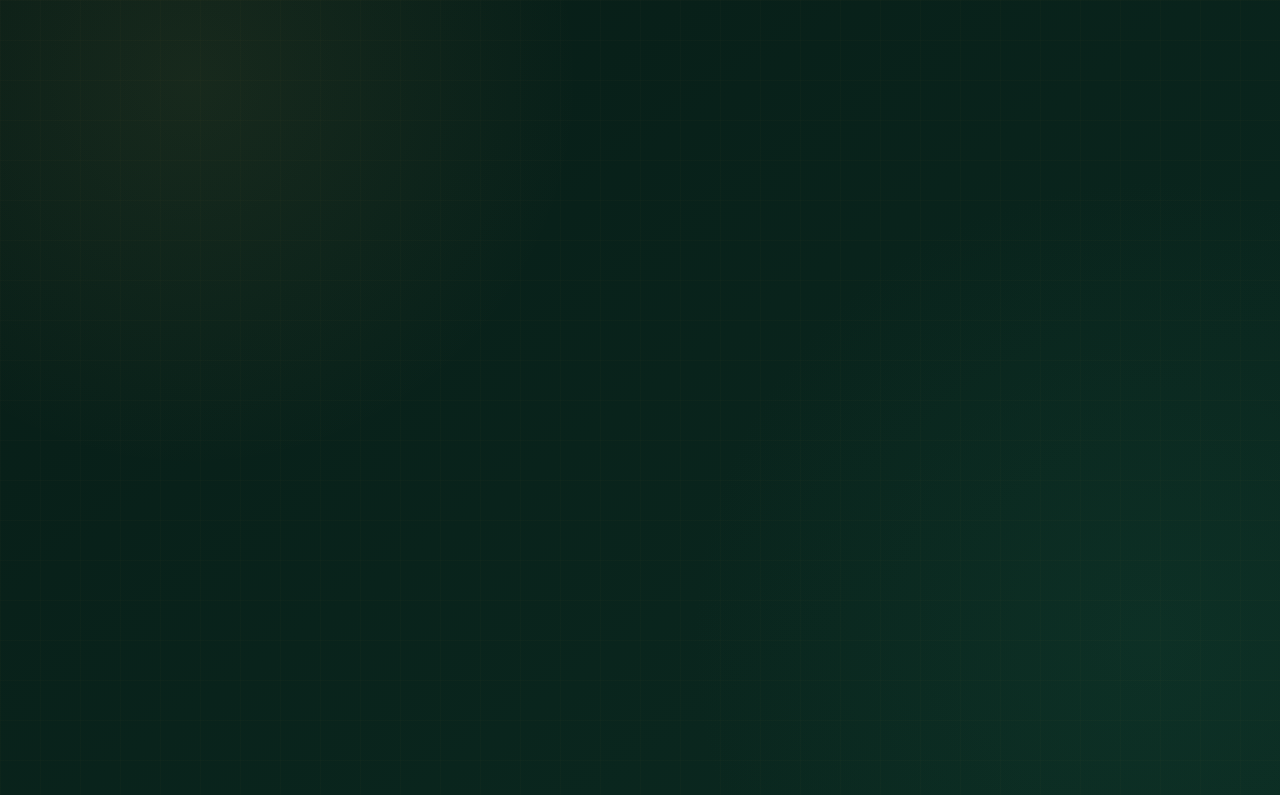
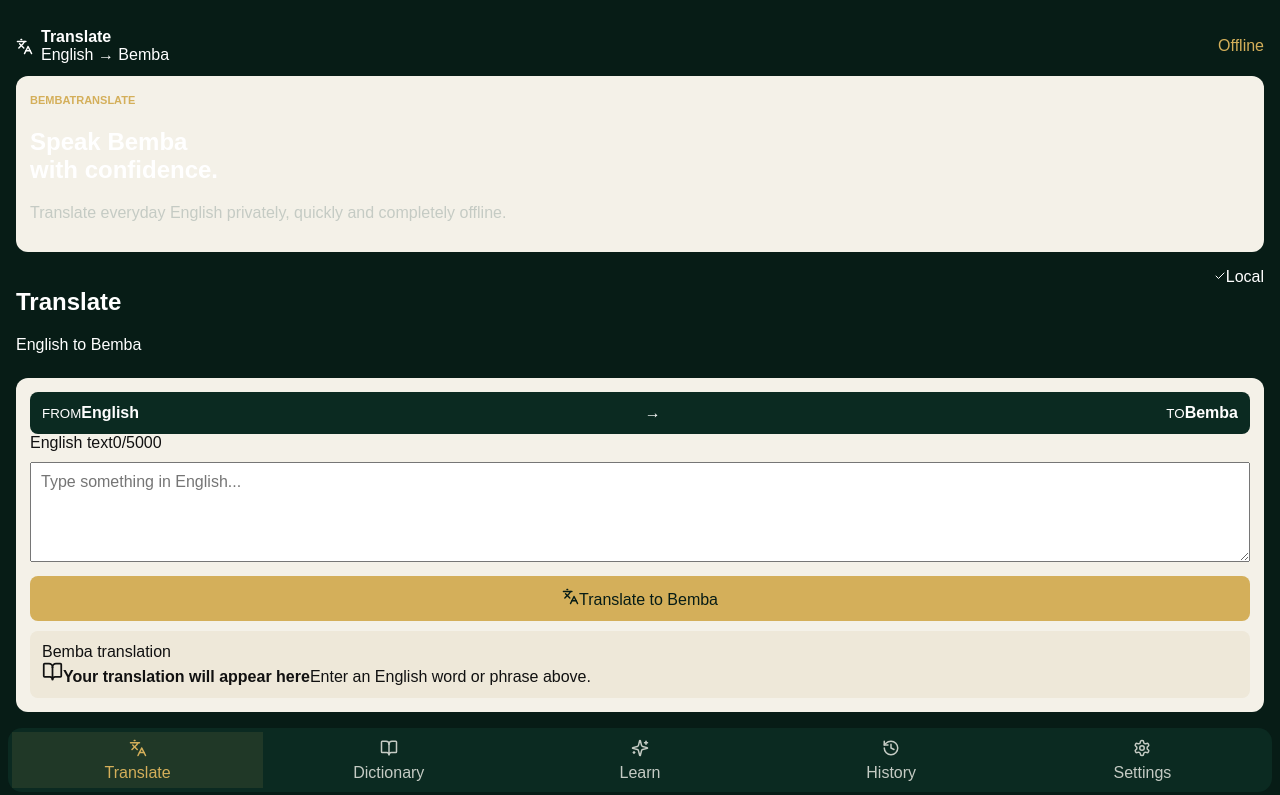
Before and after one commit to mwanikukala-rgb/BembaTranslate.., a React (Vite) app: page / in a window 1280 px wide. Shown: the top 795 px of the page. Built offline with nearby package versions, Linux system fonts and the light colour scheme.

Commit message:
Refactor global CSS styles and remove unused variables

```diff
--- a/src/styles/global.css
+++ b/src/styles/global.css
@@ -1,380 +1,325 @@
-/* =========================================================
-   BEMBATRANSLATE
-   STABLE PROFESSIONAL MOBILE UI
-   Dark Green • Gold • Cream
-   ========================================================= */
-
-*,
-*::before,
-*::after {
+* {
   box-sizing: border-box;
-  margin: 0;
-  padding: 0;
 }
 
 html,
 body,
 #root {
   width: 100%;
-  height: 100%;
   min-height: 100%;
-}
-
-:root {
-  --green-950: #071c16;
-  --green-900: #0b2a21;
-  --green-850: #0e3429;
-  --green-800: #123d30;
-  --green-700: #18513e;
-
-  --gold: #d4af5a;
-  --gold-light: #ead28b;
-
-  --cream: #f5f0e4;
-  --cream-soft: #eee8d9;
-  --surface: #f4f1e8;
-  --surface-soft: #ebe7dc;
-
-  --text: #111111;
-  --text-soft: #3f4742;
-  --muted-dark: #59615c;
-
-  --on-dark: #f7f4eb;
-  --on-dark-soft: #c5cbc4;
-
-  --line: rgba(212, 175, 90, 0.22);
-  --line-soft: rgba(17, 17, 17, 0.10);
-  --line-dark: rgba(255, 255, 255, 0.10);
-
-  --card: #f4f1e8;
-  --card-light: #ebe7dc;
-
-  --radius: 14px;
-
-  --shadow: 0 8px 24px rgba(0, 0, 0, 0.14);
-}
-
-/* =========================================================
-   BASE
-   ========================================================= */
-
-html {
-  background: var(--green-950);
+  margin: 0;
 }
 
 body {
-  font-family:
-    Inter,
-    -apple-system,
-    BlinkMacSystemFont,
-    "Segoe UI",
-    Roboto,
-    Helvetica,
-    Arial,
-    sans-serif;
-
-  background: var(--green-950);
-  color: var(--text);
-
-  overflow: hidden;
-
-  overscroll-behavior: none;
-
-  -webkit-text-size-adjust: 100%;
-  text-size-adjust: 100%;
+  font-family: Arial, sans-serif;
+  background: #071c16;
+  color: #111;
 }
 
 button,
-textarea,
-input {
+input,
+textarea {
   font: inherit;
 }
 
-button {
-  border: 0;
-  cursor: pointer;
-  -webkit-tap-highlight-color: transparent;
-  touch-action: manipulation;
+.app {
+  min-height: 100vh;
+  background: #071c16;
 }
 
-button:disabled {
-  cursor: default;
+.app-content {
+  min-height: 100vh;
+  padding: 16px;
+  padding-bottom: 90px;
 }
 
-button:focus-visible,
-textarea:focus-visible,
-input:focus-visible {
-  outline: 2px solid var(--gold);
-  outline-offset: 2px;
+.app-header {
+  min-height: 60px;
+  display: flex;
+  align-items: center;
+  justify-content: space-between;
+  color: white;
 }
 
-/* =========================================================
-   LAUNCH SCREEN
-   ========================================================= */
+.header-title {
+  display: flex;
+  align-items: center;
+  gap: 8px;
+}
+
+.header-icon {
+  display: flex;
+}
+
+.header-title > div {
+  display: flex;
+  flex-direction: column;
+}
+
+.offline-badge {
+  color: #d4af5a;
+}
+
+.page {
+  width: 100%;
+}
+
+.welcome-card,
+.translation-card,
+.search-field,
+.dictionary-card,
+.learn-card,
+.history-card,
+.settings-card,
+.privacy-card,
+.large-empty,
+.offline-info {
+  background: #f4f1e8;
+  border-radius: 12px;
+  padding: 14px;
+  margin-bottom: 10px;
+}
+
+.welcome-card h1,
+.page-intro h1 {
+  color: white;
+}
+
+.welcome-card p,
+.page-intro p {
+  color: #c5cbc4;
+}
+
+.eyebrow {
+  color: #d4af5a;
+  font-size: 11px;
+  font-weight: bold;
+}
+
+.section-title {
+  display: flex;
+  justify-content: space-between;
+  color: white;
+  margin: 16px 0 8px;
+}
+
+.language-strip {
+  display: flex;
+  justify-content: space-between;
+  background: #0b2a21;
+  color: white;
+  padding: 12px;
+  border-radius: 8px;
+}
+
+.translation-card textarea {
+  width: 100%;
+  min-height: 100px;
+  margin: 10px 0;
+  padding: 10px;
+}
+
+.translate-button {
+  width: 100%;
+  padding: 12px;
+  background: #d4af5a;
+  color: #071c16;
+  border: 0;
+  border-radius: 8px;
+}
+
+.result-box {
+  margin-top: 10px;
+  padding: 12px;
+  background: #eee8d9;
+  border-radius: 8px;
+}
+
+.phrase-grid,
+.learn-grid {
+  display: grid;
+  grid-template-columns: repeat(2, 1fr);
+  gap: 8px;
+}
+
+.phrase-card,
+.learn-card {
+  text-align: left;
+  border: 0;
+}
+
+.dictionary-list,
+.history-list {
+  display: flex;
+  flex-direction: column;
+  gap: 7px;
+}
+
+.dictionary-card,
+.history-card {
+  width: 100%;
+  display: flex;
+  align-items: center;
+  justify-content: space-between;
+  text-align: left;
+  border: 0;
+}
+
+.dictionary-card > div,
+.history-card > div {
+  display: flex;
+  flex-direction: column;
+  gap: 5px;
+}
+
+.dictionary-card strong,
+.history-card strong,
+.phrase-card strong {
+  color: #123d30;
+}
+
+.search-field {
+  display: flex;
+  align-items: center;
+  gap: 8px;
+}
+
+.search-field input {
+  width: 100%;
+  border: 0;
+  outline: 0;
+  background: transparent;
+}
+
+.settings-card {
+  overflow: hidden;
+}
+
+.setting-row {
+  display: flex;
+  align-items: center;
+  justify-content: space-between;
+  padding: 14px 0;
+  border-bottom: 1px solid #ddd;
+}
+
+.setting-row > div {
+  display: flex;
+  flex-direction: column;
+  gap: 4px;
+}
+
+.bottom-navigation {
+  position: fixed;
+  left: 8px;
+  right: 8px;
+  bottom: 8px;
+  height: 64px;
+  display: grid;
+  grid-template-columns: repeat(5, 1fr);
+  background: #0b2a21;
+  border-radius: 14px;
+  padding: 4px;
+}
+
+.bottom-navigation button {
+  display: flex;
+  flex-direction: column;
+  align-items: center;
+  justify-content: center;
+  gap: 3px;
+  color: #c5cbc4;
+  background: transparent;
+  border: 0;
+}
+
+.bottom-navigation button.active {
+  color: #d4af5a;
+  background: rgba(212, 175, 90, 0.1);
+}
 
 .launch-screen {
   position: fixed;
   inset: 0;
-
-  width: 100%;
-  height: 100dvh;
-  min-height: 100dvh;
-
+  z-index: 100;
+  min-height: 100vh;
   display: flex;
-  flex-direction: column;
   align-items: center;
-  justify-content: space-between;
-
-  padding: 34px 22px 26px;
-
-  background:
-    radial-gradient(
-      circle at 50% 25%,
-      rgba(212, 175, 90, 0.08),
-      transparent 35%
-    ),
-    linear-gradient(
-      145deg,
-      #071c16 0%,
-      #0b2a21 55%,
-      #071c16 100%
-    );
-
-  overflow: hidden;
-  overscroll-behavior: none;
-
-  z-index: 100;
-}
-
-.launch-screen::before {
-  content: "";
-
-  position: absolute;
-  inset: 0;
-
-  pointer-events: none;
-
-  background-image:
-    linear-gradient(
-      rgba(212, 175, 90, 0.025) 1px,
-      transparent 1px
-    ),
-    linear-gradient(
-      90deg,
-      rgba(212, 175, 90, 0.025) 1px,
-      transparent 1px
-    );
-
-  background-size: 32px 32px;
+  justify-content: center;
+  background: #071c16;
+  color: white;
 }
 
 .launch-content {
-  width: 100%;
+  width: 90%;
   max-width: 350px;
-
-  display: flex;
-  flex-direction: column;
-  align-items: center;
-
   text-align: center;
-
-  margin: auto 0;
-
-  position: relative;
-  z-index: 1;
 }
 
 .launch-logo {
   width: 68px;
   height: 68px;
-
+  margin: 0 auto 20px;
   display: flex;
   align-items: center;
   justify-content: center;
-
-  color: var(--gold);
-
-  background: rgba(212, 175, 90, 0.08);
-
-  border: 1px solid var(--line);
-  border-radius: 18px;
-
-  margin-bottom: 22px;
+  color: #d4af5a;
 }
 
 .launch-kicker {
-  color: var(--gold);
-
-  font-size: 0.67rem;
-  font-weight: 700;
-  letter-spacing: 2px;
-
-  margin-bottom: 8px;
+  color: #d4af5a;
+  font-size: 11px;
 }
 
 .launch-content h1 {
-  color: var(--on-dark);
-
-  font-size: 1.9rem;
-  font-weight: 750;
-  letter-spacing: -0.5px;
+  font-size: 30px;
 }
 
 .launch-content p {
-  color: var(--on-dark-soft);
-
-  font-size: 0.84rem;
-
-  margin-top: 6px;
-  margin-bottom: 34px;
+  color: #c5cbc4;
 }
 
 .launch-status {
-  width: 100%;
-  margin-bottom: 18px;
+  margin-top: 30px;
 }
 
 .launch-status-row {
   display: flex;
   justify-content: space-between;
-
-  color: var(--on-dark-soft);
-
-  font-size: 0.72rem;
-
-  margin-bottom: 8px;
-}
-
-.launch-status-row strong {
-  color: var(--gold-light);
+  color: #c5cbc4;
 }
 
 .progress-track {
-  width: 100%;
   height: 4px;
-
-  background: rgba(255, 255, 255, 0.08);
-
-  border-radius: 99px;
-
-  overflow: hidden;
+  background: #183b30;
+  margin-top: 8px;
 }
 
 .progress-fill {
   height: 100%;
-
-  background: var(--gold);
-
-  transition: width 0.1s ease;
+  background: #d4af5a;
 }
 
 .launch-message {
-  display: flex;
-  align-items: center;
-  justify-content: center;
-  gap: 8px;
+  margin-top: 15px;
+  color: #c5cbc4;
+}
 
-  color: var(--on-dark-soft);
-
-  font-size: 0.7rem;
+.launch-footer {
+  position: fixed;
+  bottom: 25px;
+  color: #c5cbc4;
+  font-size: 11px;
 }
 
 .status-check {
-  width: 19px;
-  height: 19px;
-
-  display: inline-flex;
-  align-items: center;
-  justify-content: center;
-
-  color: var(--green-950);
-
-  background: var(--gold);
-
-  border-radius: 50%;
-}
-
-.launch-footer {
-  position: relative;
-  z-index: 1;
-
-  display: flex;
-  align-items: center;
-  gap: 7px;
-
-  color: rgba(247, 244, 235, 0.55);
-
-  font-size: 0.67rem;
+  color: #d4af5a;
 }
 
 .offline-dot {
+  display: inline-block;
   width: 6px;
   height: 6px;
-
-  display: inline-block;
-
-  background: var(--gold);
-
+  background: #d4af5a;
   border-radius: 50%;
 }
-
-/* =========================================================
-   APP SHELL
-   ========================================================= */
-
-.app {
-  position: relative;
-
-  width: 100%;
-  height: 100dvh;
-  min-height: 100dvh;
-
-  background: var(--green-950);
-
-  overflow: hidden;
-}
-
-.wallpaper {
-  position: fixed;
-  inset: 0;
-
-  pointer-events: none;
-
-  background:
-    radial-gradient(
-      circle at 15% 10%,
-      rgba(212, 175, 90, 0.08),
-      transparent 30%
-    ),
-    radial-gradient(
-      circle at 90% 80%,
-      rgba(24, 81, 62, 0.20),
-      transparent 35%
-    ),
-    linear-gradient(
-      145deg,
-      var(--green-950),
-      var(--green-900)
-    );
-
-  z-index: 0;
-}
-
-.wallpaper::after {
-  content: "";
-
-  position: absolute;
-  inset: 0;
-
-  background-image:
-    linear-gradient(
-      rgba(212, 175, 90, 0.018) 1px,
-      transparent 1px
-    ),
-    linear-gradient(
-      90deg,
-      rgba(212, 175, 90, 0.018) 1px,
-      transparent 1px
-    );
-
-  background-size: 40px 40px
```
